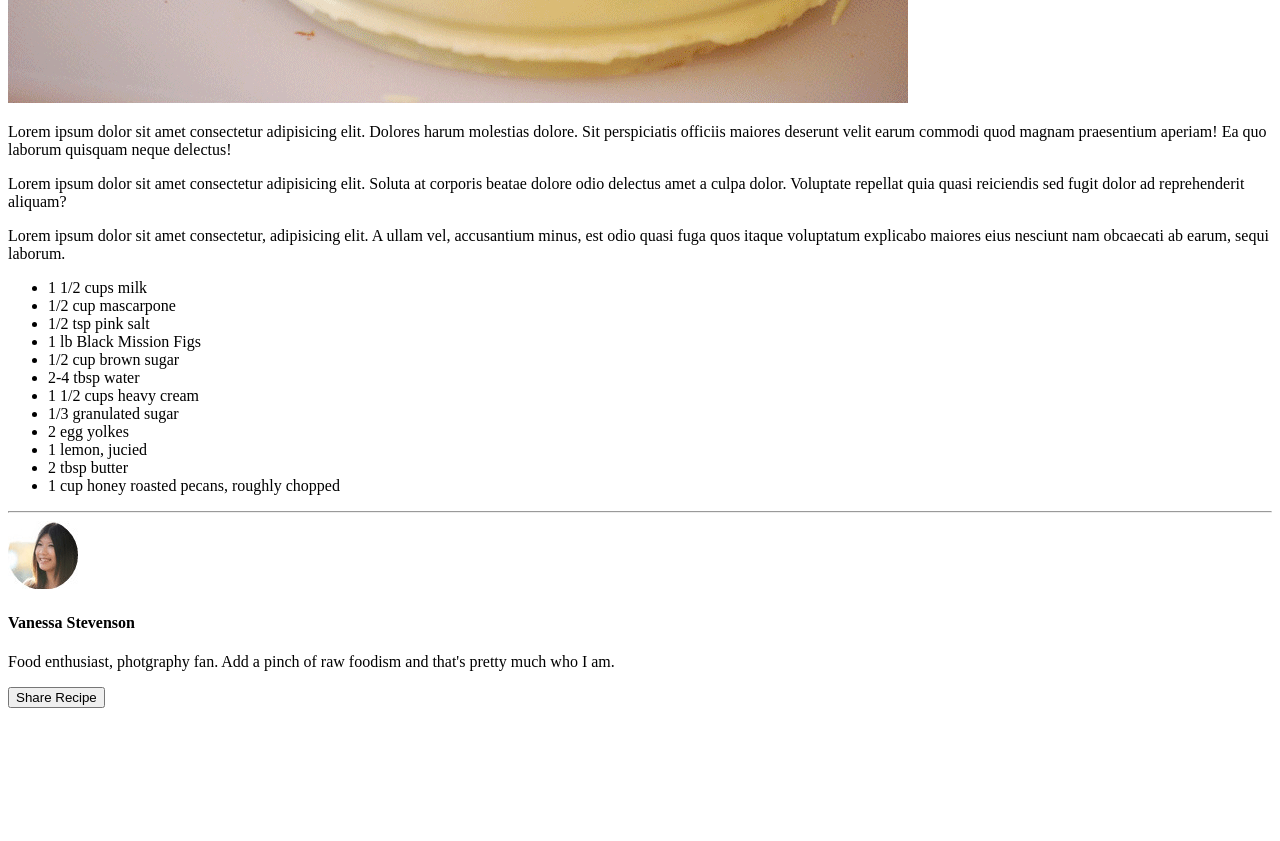
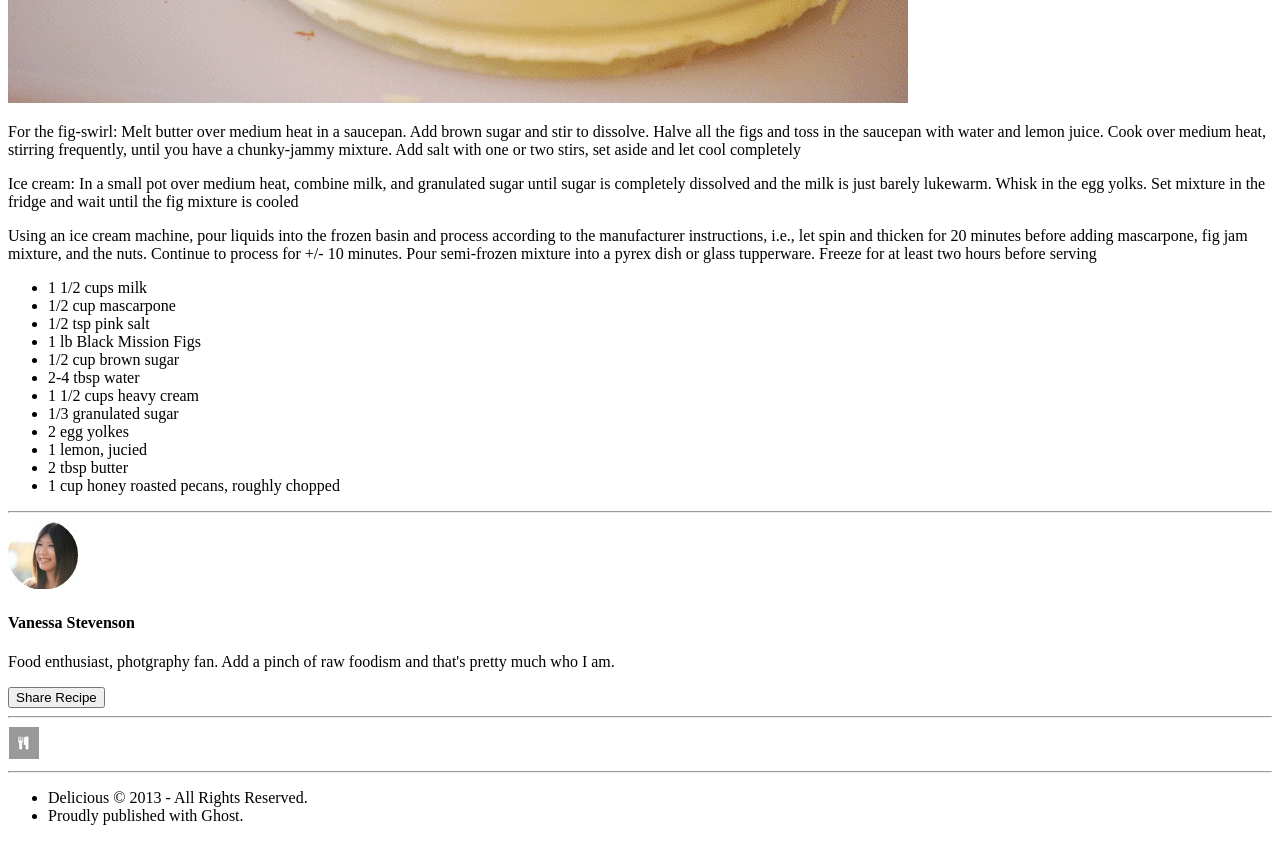
Before and after one commit to L-Stewart/chocolate-pizza, a plain HTML site: page index.html in a window 1280 px wide. Shown: the part 1020-1861 px from the top of the page. Before the commit the page ends 1736 px from the top, so only its background shows below. Drawn offline with Linux system fonts and the light colour scheme.

Commit message:
Added all the content for the page

```diff
--- a/index.html
+++ b/index.html
@@ -61,9 +61,11 @@
 
         <article>
 
-            <p>Lorem ipsum dolor sit amet consectetur adipisicing elit. Dolores harum molestias dolore. Sit perspiciatis officiis maiores deserunt velit earum commodi quod magnam praesentium aperiam! Ea quo laborum quisquam neque delectus!</p>
-            <p>Lorem ipsum dolor sit amet consectetur adipisicing elit. Soluta at corporis beatae dolore odio delectus amet a culpa dolor. Voluptate repellat quia quasi reiciendis sed fugit dolor ad reprehenderit aliquam?</p>
-            <p>Lorem ipsum dolor sit amet consectetur, adipisicing elit. A ullam vel, accusantium minus, est odio quasi fuga quos itaque voluptatum explicabo maiores eius nesciunt nam obcaecati ab earum, sequi laborum.</p>
+            <p>For the fig-swirl: Melt butter over medium heat in a saucepan. Add brown sugar and stir to dissolve. Halve all the figs and toss in the saucepan with water and lemon juice. Cook over medium heat, stirring frequently, until you have a chunky-jammy mixture. Add salt with one or two stirs, set aside and let cool completely</p>
+
+            <p>Ice cream: In a small pot over medium heat, combine milk, and granulated sugar until sugar is completely dissolved and the milk is just barely lukewarm. Whisk in the egg yolks. Set mixture in the fridge and wait until the fig mixture is cooled</p>
+
+            <p>Using an ice cream machine, pour liquids into the frozen basin and process according to the manufacturer instructions, i.e., let spin and thicken for 20 minutes before adding mascarpone, fig jam mixture, and the nuts. Continue to process for +/- 10 minutes. Pour semi-frozen mixture into a pyrex dish or glass tupperware. Freeze for at least two hours before serving</p>
 
         </article>
 
@@ -100,5 +102,18 @@
 
         </section>
     </main>
+
+    <footer>
+        <div>
+            <hr>
+            <img src="img/small-logo.png" alt="Small closing logo">
+            <hr>
+        </div>
+
+        <ul>
+            <li>Delicious &copy; 2013 - All Rights Reserved.</li>
+            <li>Proudly published with Ghost.</li>
+        </ul>
+    </footer>
 </body>
 </html>
```
